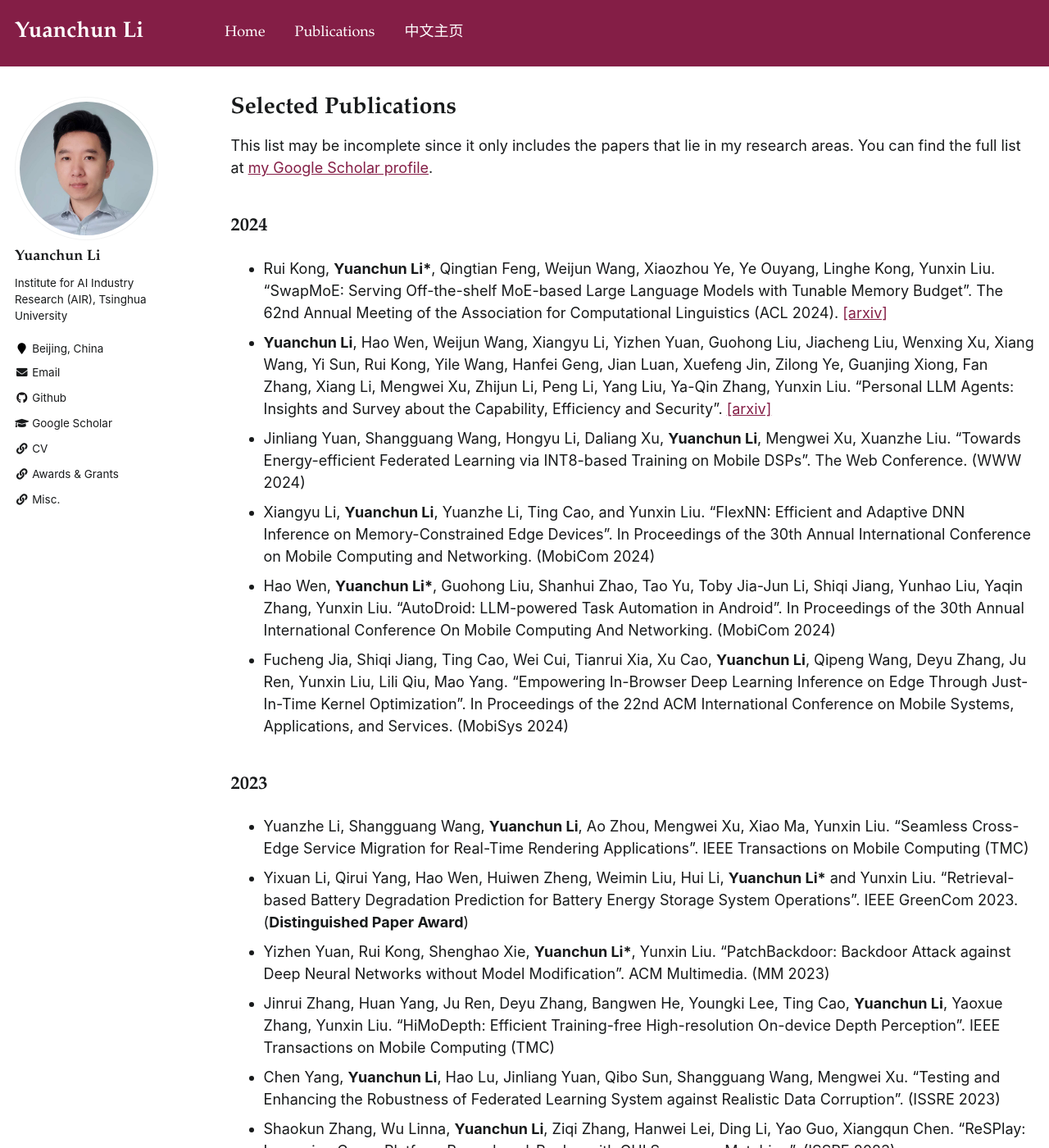
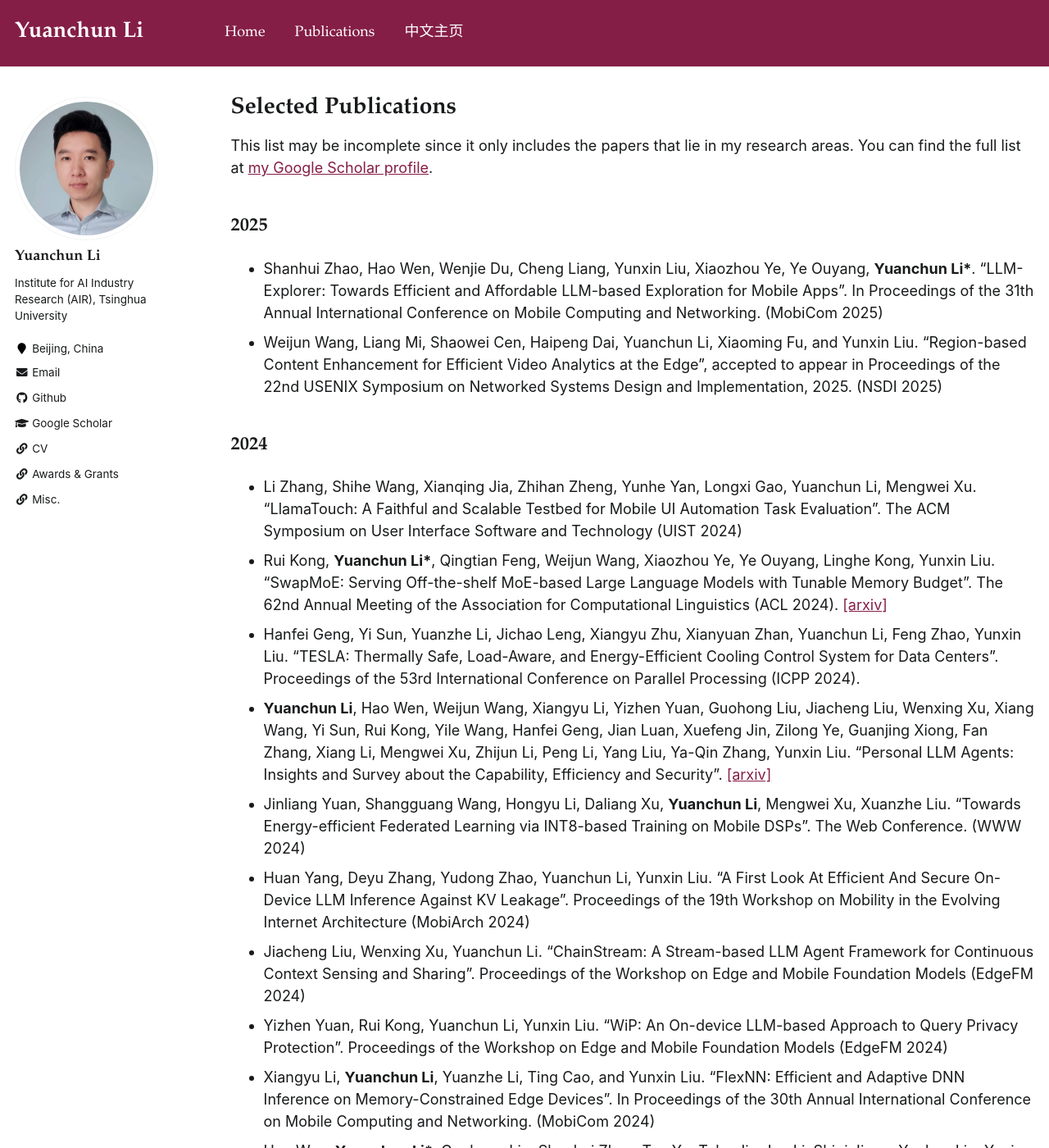
Before and after one commit to yuanchun-li/yuanchun-li.github.io, a Jekyll site: the page built from _pages/publications.md, in a window 1280 px wide and 1400 px high. Shown: the whole window at 82% size. Built offline with Jekyll 4.4.1, drawn with Linux system fonts in a browser that asks for light colours.

Commit message:
update pubs

```diff
--- a/_pages/publications.md
+++ b/_pages/publications.md
@@ -11,14 +11,31 @@ This list may be incomplete since it only includes the papers that lie in my res
 
 <!-- (* indicates co-primary and/or corresponding author. <sup>(s)</sup> represents the students/interns advised by me.) -->
 
+## 2025
+
+<a name="mobicom25"></a>
+-  Shanhui Zhao, Hao Wen, Wenjie Du, Cheng Liang, Yunxin Liu, Xiaozhou Ye, Ye Ouyang, **Yuanchun Li\***. “LLM-Explorer: Towards Efficient and Affordable LLM-based Exploration for Mobile Apps”. In Proceedings of the 31th Annual International Conference on Mobile Computing and Networking. (MobiCom 2025)
+<a name="nsdi25"></a>
+-  Weijun Wang, Liang Mi, Shaowei Cen, Haipeng Dai, Yuanchun Li, Xiaoming Fu, and Yunxin Liu. "Region-based Content Enhancement for Efficient Video Analytics at the Edge", accepted to appear in Proceedings of the 22nd USENIX Symposium on Networked Systems Design and Implementation, 2025. (NSDI 2025)
+
 ## 2024
 
+<a name="uist24"></a>
+-  Li Zhang, Shihe Wang, Xianqing Jia, Zhihan Zheng, Yunhe Yan, Longxi Gao, Yuanchun Li, Mengwei Xu. “LlamaTouch: A Faithful and Scalable Testbed for Mobile UI Automation Task Evaluation”. The ACM Symposium on User Interface Software and Technology (UIST 2024)
 <a name="acl24"></a>
 -  Rui Kong, **Yuanchun Li\***, Qingtian Feng, Weijun Wang, Xiaozhou Ye, Ye Ouyang, Linghe Kong, Yunxin Liu. "SwapMoE: Serving Off-the-shelf MoE-based Large Language Models with Tunable Memory Budget". The 62nd Annual Meeting of the Association for Computational Linguistics (ACL 2024). [[arxiv]](https://arxiv.org/abs/2308.15030)
+<a name="icpp24"></a>
+-  Hanfei Geng, Yi Sun, Yuanzhe Li, Jichao Leng, Xiangyu Zhu, Xianyuan Zhan, Yuanchun Li, Feng Zhao, Yunxin Liu. "TESLA: Thermally Safe, Load-Aware, and Energy-Efficient Cooling Control System for Data Centers". Proceedings of the 53rd International Conference on Parallel Processing (ICPP 2024).
 <a name="survey24a"></a>
 -   **Yuanchun Li**, Hao Wen, Weijun Wang, Xiangyu Li, Yizhen Yuan, Guohong Liu, Jiacheng Liu, Wenxing Xu, Xiang Wang, Yi Sun, Rui Kong, Yile Wang, Hanfei Geng, Jian Luan, Xuefeng Jin, Zilong Ye, Guanjing Xiong, Fan Zhang, Xiang Li, Mengwei Xu, Zhijun Li, Peng Li, Yang Liu, Ya-Qin Zhang, Yunxin Liu. “Personal LLM Agents: Insights and Survey about the Capability, Efficiency and Security”. [[arxiv]](https://arxiv.org/abs/2401.05459)
 <a name="WWW24"></a>
 -   Jinliang Yuan, Shangguang Wang, Hongyu Li, Daliang Xu, **Yuanchun Li**, Mengwei Xu, Xuanzhe Liu. "Towards Energy-efficient Federated Learning via INT8-based Training on Mobile DSPs". The Web Conference. (WWW 2024)
+<a name="MobiArch24"></a>
+-   Huan Yang, Deyu Zhang, Yudong Zhao, Yuanchun Li, Yunxin Liu. "A First Look At Efficient And Secure On-Device LLM Inference Against KV Leakage". Proceedings of the 19th Workshop on Mobility in the Evolving Internet Architecture (MobiArch 2024)
+<a name="EdgeFM24a"></a>
+-   Jiacheng Liu, Wenxing Xu, Yuanchun Li. "ChainStream: A Stream-based LLM Agent Framework for Continuous Context Sensing and Sharing". Proceedings of the Workshop on Edge and Mobile Foundation Models (EdgeFM 2024)
+<a name="EdgeFM24b"></a>
+-   Yizhen Yuan, Rui Kong, Yuanchun Li, Yunxin Liu. "WiP: An On-device LLM-based Approach to Query Privacy Protection". Proceedings of the Workshop on Edge and Mobile Foundation Models (EdgeFM 2024)
 <a name="MobiCom24b"></a>
 -   Xiangyu Li, **Yuanchun Li**, Yuanzhe Li, Ting Cao, and Yunxin Liu. “FlexNN: Efficient and Adaptive DNN Inference on Memory-Constrained Edge Devices”. In Proceedings of the 30th Annual International Conference on Mobile Computing and Networking. (MobiCom 2024)
 <a name="MobiCom24a"></a>
```
Also changed, not shown: _pages/about.md (+5 -4 lines), _pages/awards.md (+6 -8 lines), _pages/news.md (+5 -0 lines), 4 other files.
